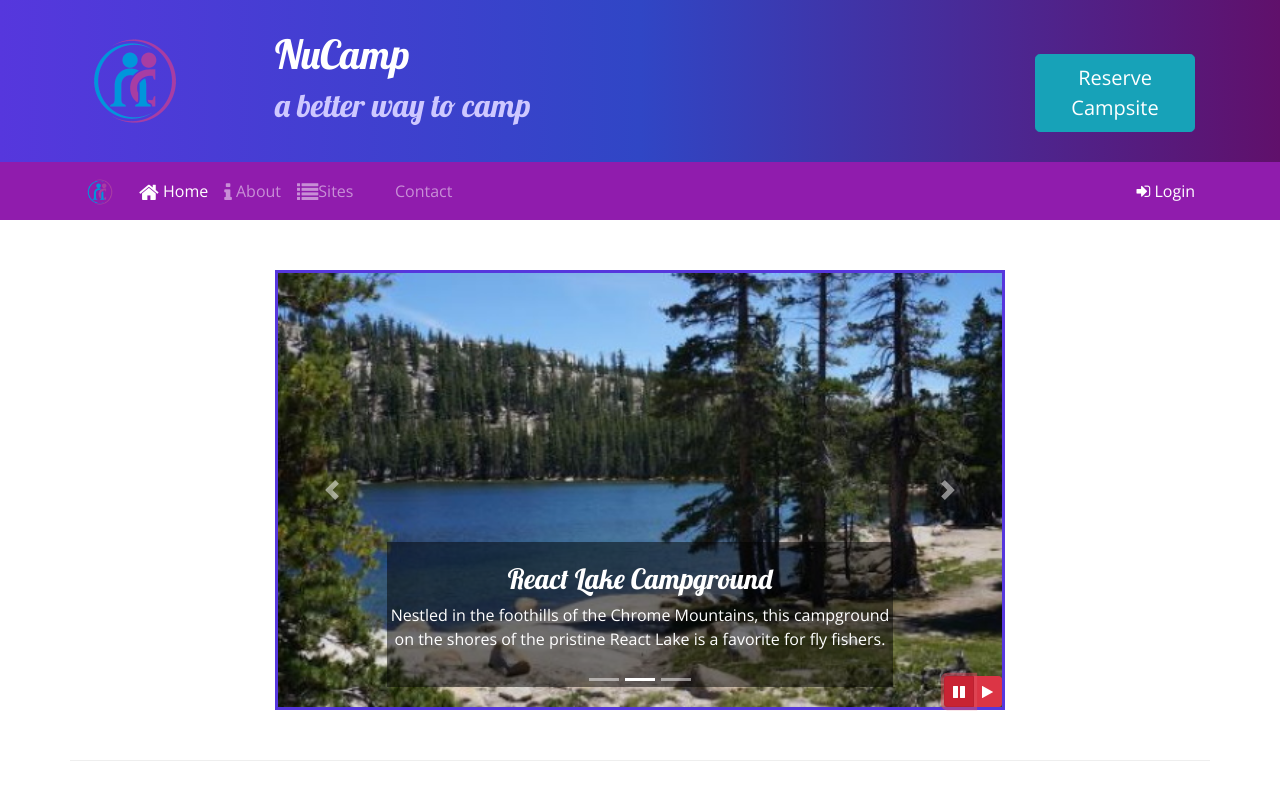
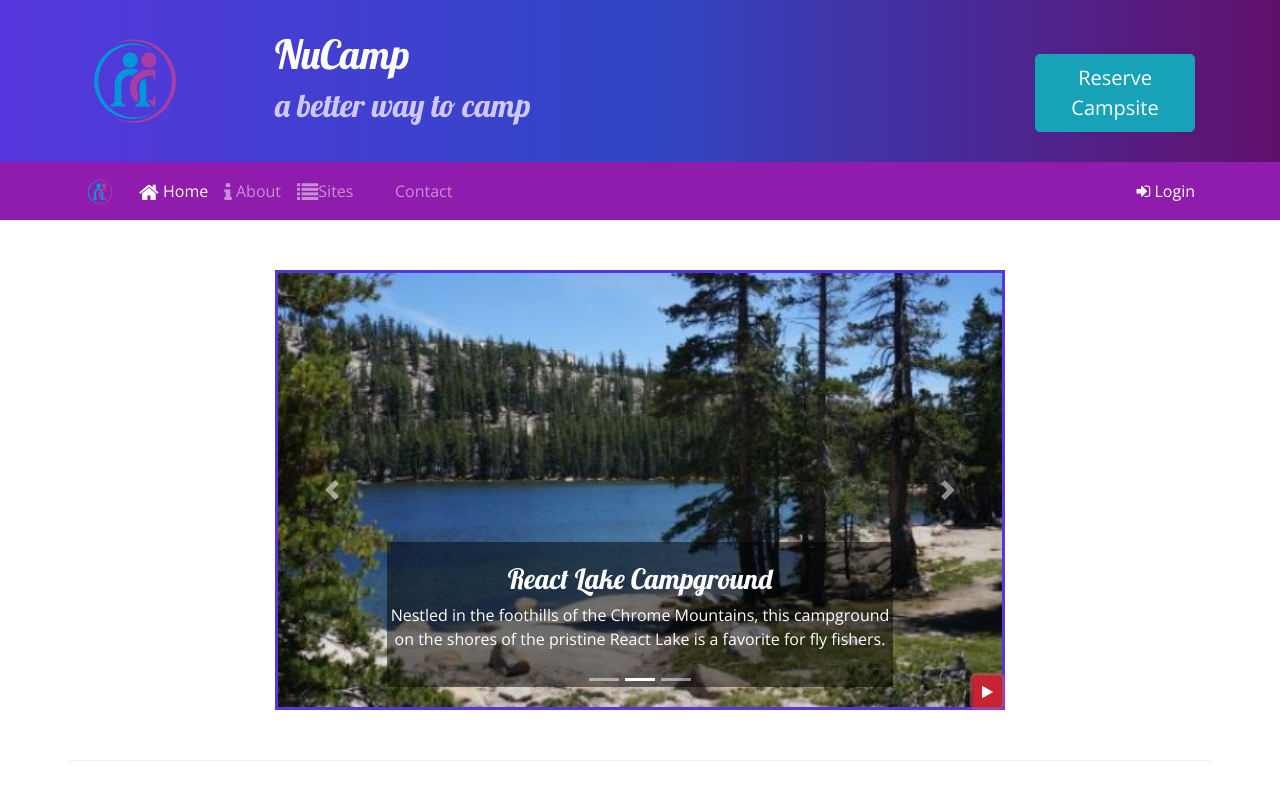
Before and after one commit to A-Schuster/nucamp-site, a website: page index.html in a window 1280 px wide. Both pictures are taken after a click on the button 959 px from the left and 691 px from the top of the page. Shown: the top 800 px of the page. Drawn offline with nearby package versions, Linux system fonts and the light colour scheme.

Commit message:
Turned pause and play into pause or play

```diff
--- a/index.html
+++ b/index.html
@@ -192,14 +192,9 @@
               <span class="carousel-control-next-icon"></span>
               <span class="sr-only">Next</span>
             </a>
-            <div class="btn-group" id="carouselButton">
-              <button class="btn btn-danger btn-sm" id="carouselPause">
-                <i class="fa fa-pause"></i>
-              </button>
-              <button class="btn btn-danger btn-sm" id="carouselPlay">
-                <i class="fa fa-play"></i>
-              </button>
-          </div>
+            <button class="btn btn-danger btn-sm" id="carouselButton">
+              <i class="fa fa-pause"></i>
+            </button>
           </div>
         </div>
       </div>
@@ -283,16 +278,21 @@
 
 
     <script>
-      $(function() {
-        $(".carousel").carousel( { interval: 2000, pause: 'false'});
-        $("#carouselPause").click(function(){
+    $(function() {
+      $(".carousel").carousel( { interval: 2000 } );
+      $("#carouselButton").click(function(){
+        if ($("#carouselButton").children("i").hasClass("fa-pause")) {
           $(".carousel").carousel("pause");
-        });
-        $("#carouselPlay").click(function(){
+          $("#carouselButton").children("i").removeClass("fa-pause");
+          $("#carouselButton").children("i").addClass("fa-play");
+        } else {
           $(".carousel").carousel("cycle");
-        });
+          $("#carouselButton").children("i").removeClass("fa-play");
+          $("#carouselButton").children("i").addClass("fa-pause");
+        }
       });
-    </script>
+    });
+  </script>
 
 </body>
 
```
